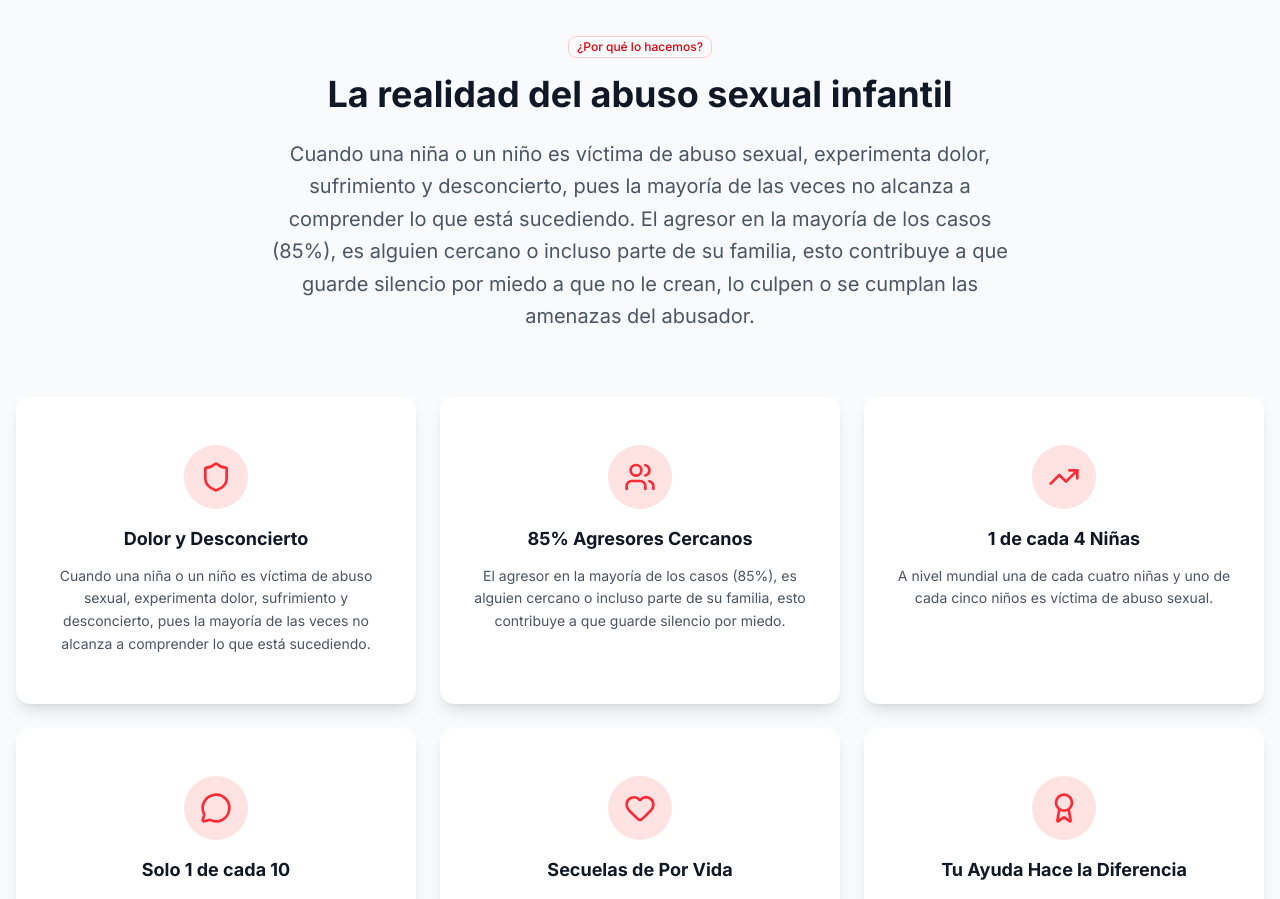
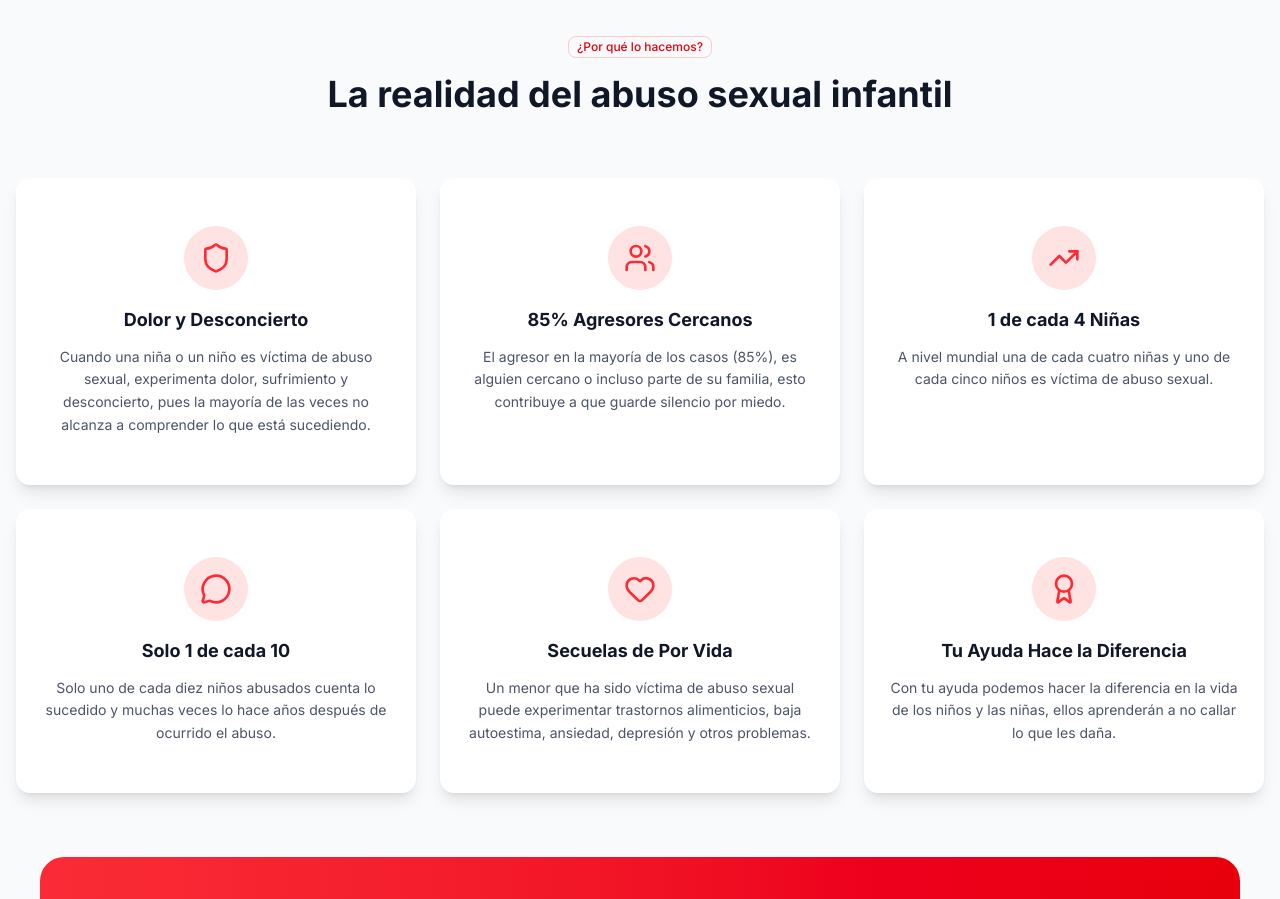
Before and after one commit to Jhonarias13/mision-vallado-org, a Next.js app: page / in a window 1280 px wide. Shown: the part 2520-3419 px from the top of the page. Built offline with nearby package versions, Linux system fonts and the light colour scheme.

Commit message:
Commented out the unused description paragraph in the main page component for clarity and improved code organization.

```diff
--- a/app/page.tsx
+++ b/app/page.tsx
@@ -1317,9 +1317,9 @@
                 <h2 className="text-4xl font-bold text-gray-900 mb-6">
                   {t.whyWeDoItTitle}
                 </h2>
-                <p className="text-xl text-gray-600 leading-relaxed max-w-3xl mx-auto">
+                {/* <p className="text-xl text-gray-600 leading-relaxed max-w-3xl mx-auto">
                   {t.whyWeDoItDescription}
-                </p>
+                </p> */}
               </div>
 
               <div className="grid md:grid-cols-2 lg:grid-cols-3 gap-6 mb-16">
```
